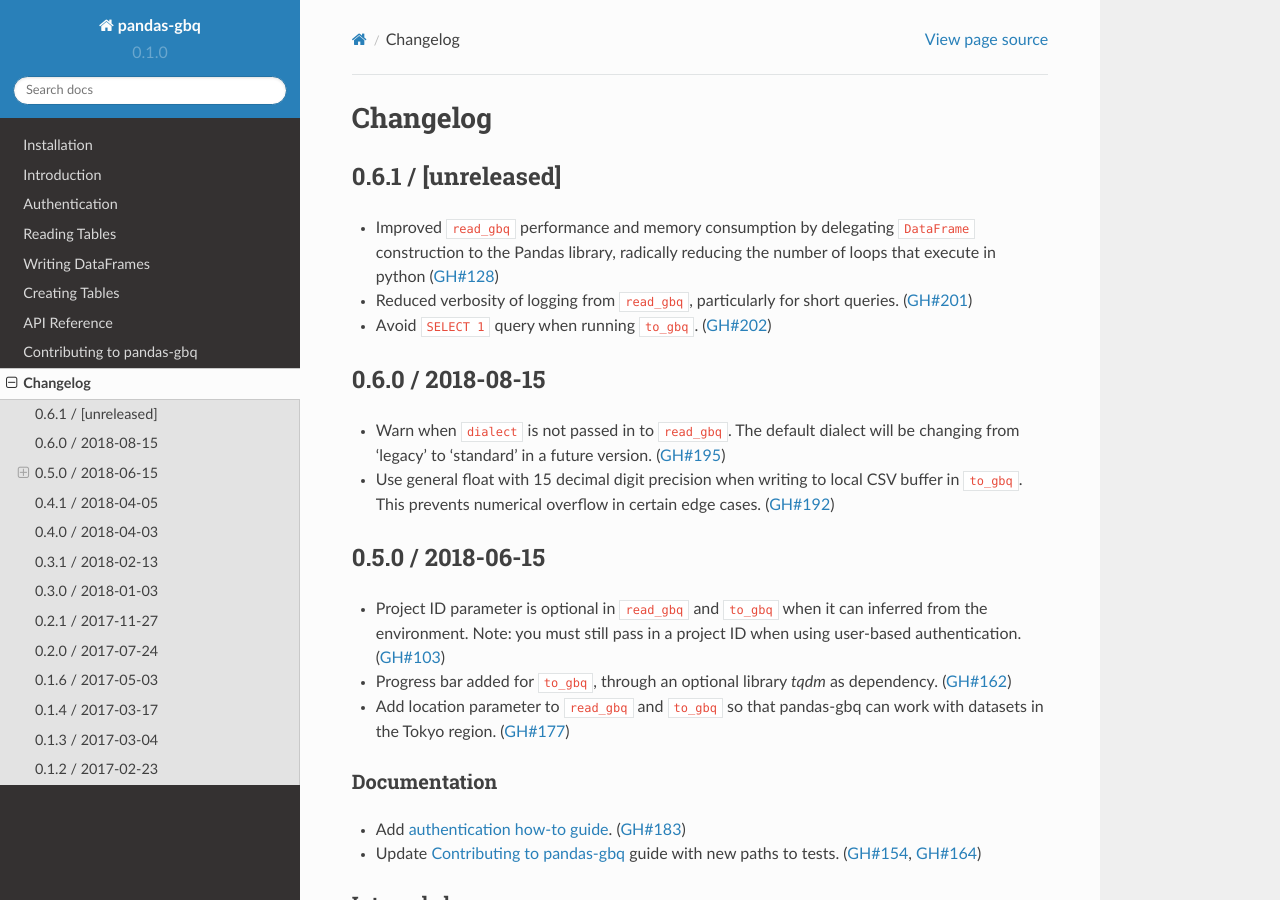
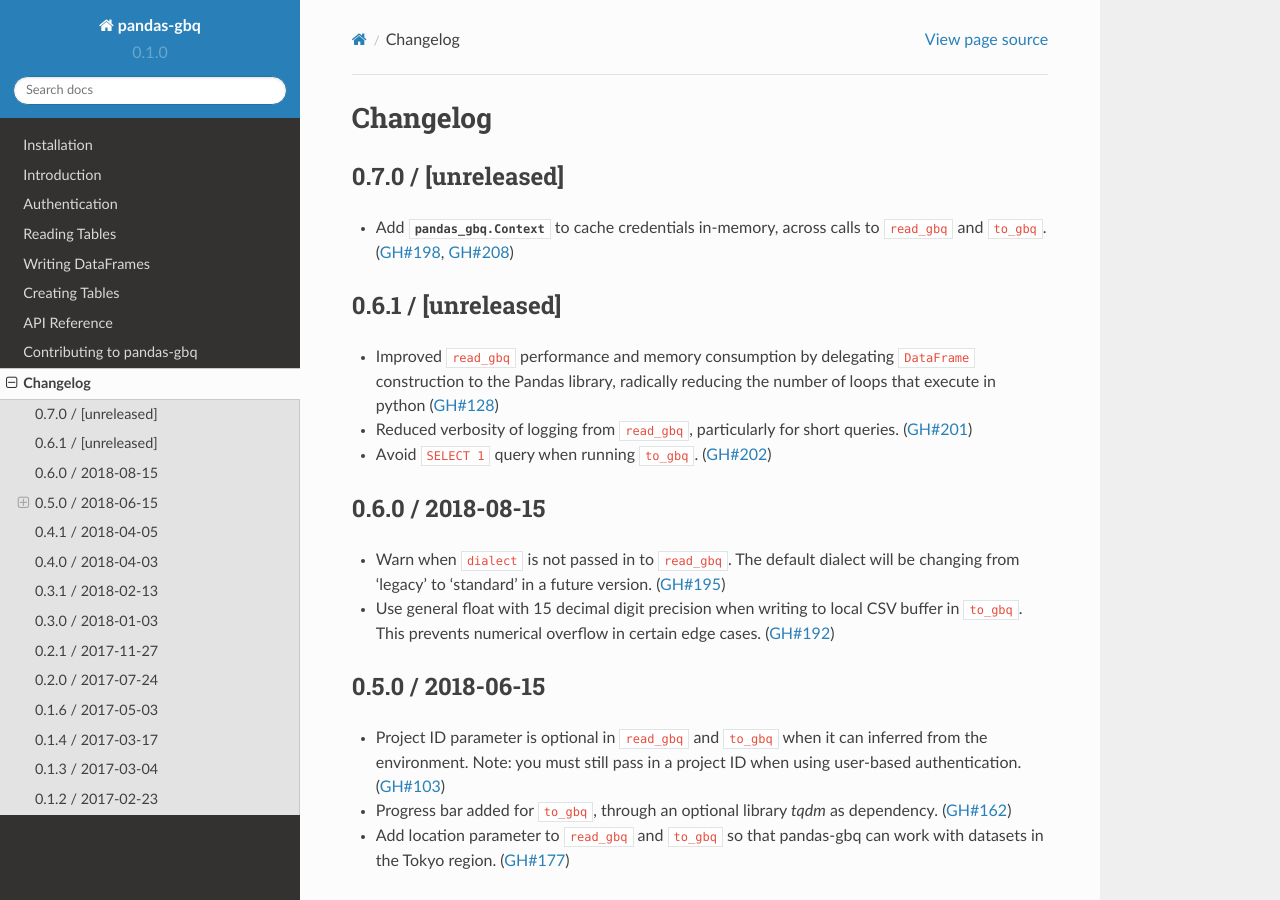
Before and after one commit to googleapis/python-bigquery-pandas, a Sphinx documentation site: the page built from docs/source/changelog.rst, in a window 1280 px wide and 900 px high. Built offline with Sphinx 7.4.7 and the Read the Docs theme 2.0.0, drawn with Linux system fonts in a browser that asks for light colours.

Commit message:
Add Context to changelog.

```diff
--- a/docs/source/changelog.rst
+++ b/docs/source/changelog.rst
@@ -1,5 +1,13 @@
 Changelog
 =========
+
+.. _changelog-0.7.0:
+
+0.7.0 / [unreleased]
+--------------------
+
+- Add :class:`pandas_gbq.Context` to cache credentials in-memory, across
+  calls to ``read_gbq`` and ``to_gbq``. (:issue:`198`, :issue:`208`)
 
 .. _changelog-0.6.1:
 
```
